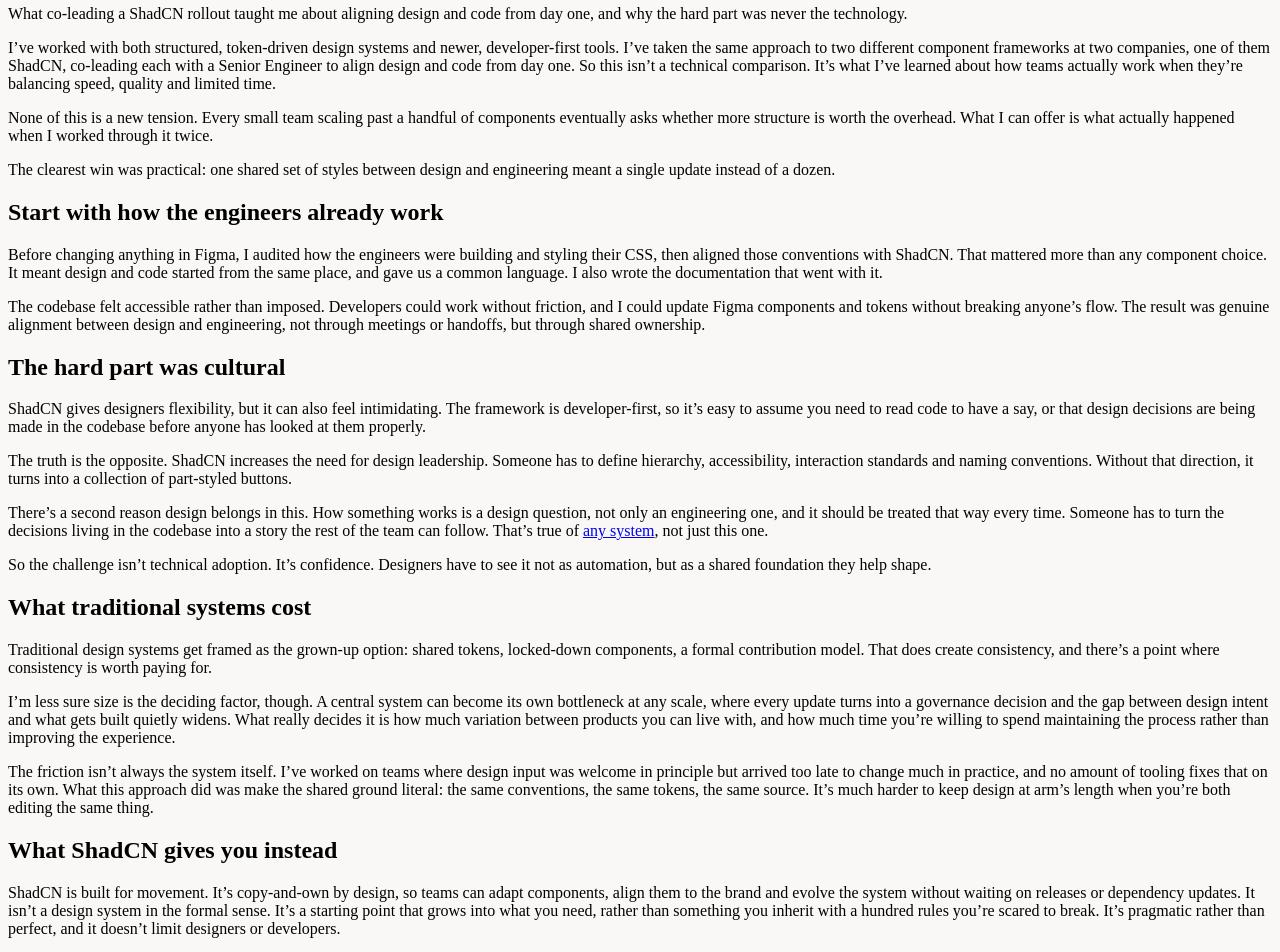
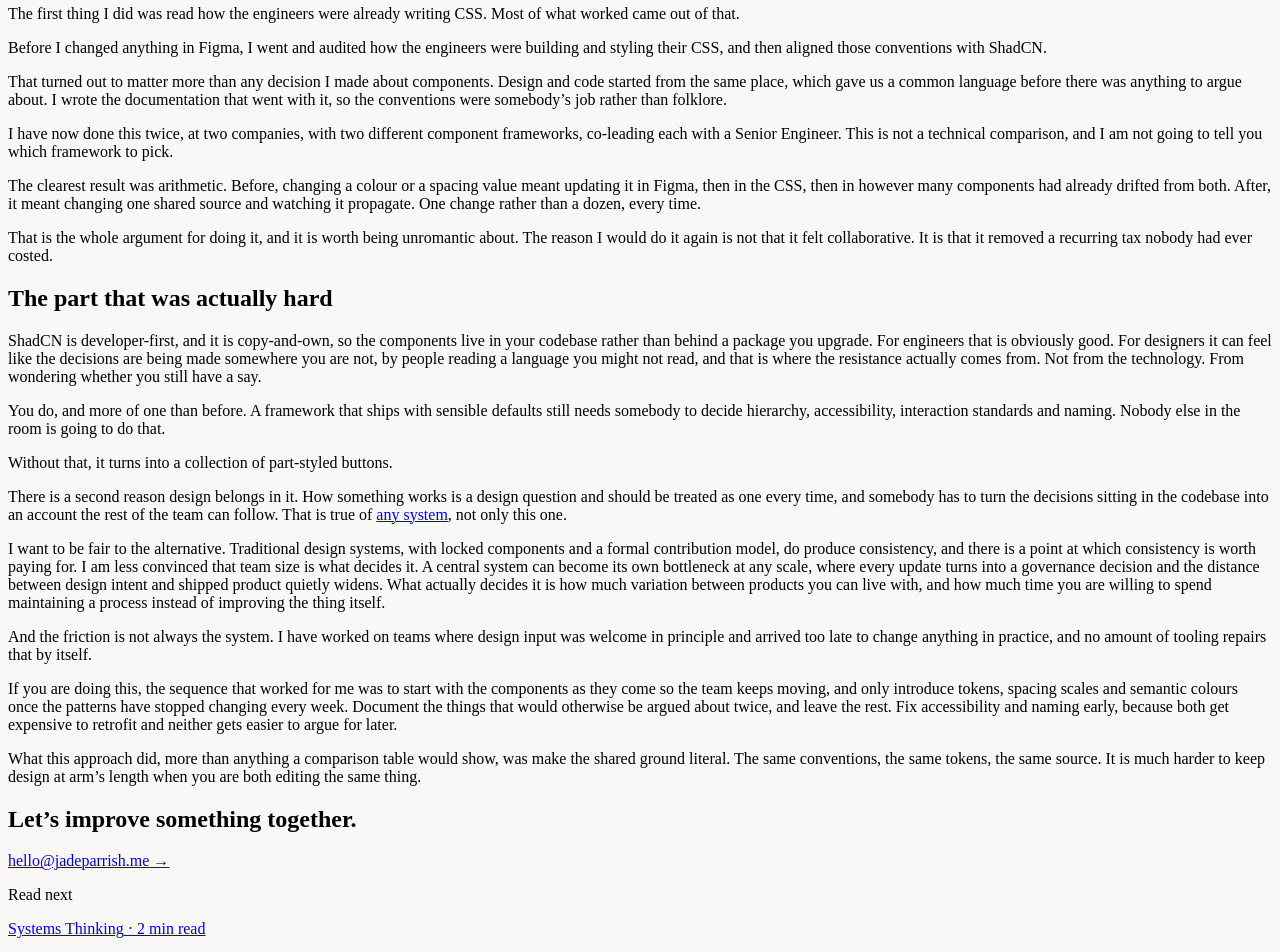
Before and after one commit to jadeparrish/portfolio, a Next.js app: page /thinking/shadcn in a window 1280 px wide. Shown: the part 140-1092 px from the top of the page. Built offline with nearby package versions, Linux system fonts and the light colour scheme.

Commit message:
Revise ShadCN article with updated insights and structure
Updated article content to reflect insights on ShadCN adoption, emphasizing design and engineering alignment. Revised metadata and adjusted article structure for clarity.

```diff
--- a/app/thinking/shadcn/page.js
+++ b/app/thinking/shadcn/page.js
@@ -5,15 +5,14 @@ import {
   ArticleBody,
   ArticleBlock,
   ArticleHeading,
-  ArticleBullets,
   PullQuote,
-  Accent,
   ArticleLink,
 } from '../../caseStudiesData';
 
 export const metadata = {
   title: "The hard part of adopting ShadCN wasn't technical: Jade Parrish",
-  description: 'What co-leading a ShadCN rollout taught me about aligning design and code from day one, and why the hard part was never the technology.',
+  description:
+    'The first thing I did was read how the engineers were already writing CSS. Most of what worked came out of that.',
 };
 
 export default function ShadcnArticle() {
@@ -24,8 +23,8 @@ export default function ShadcnArticle() {
         title={<>The hard part of adopting ShadCN wasn&rsquo;t technical.</>}
         subtitle={
           <>
-            What co-leading a ShadCN rollout taught me about aligning design and code
-            from day one, and why the hard part was never the technology.
+            The first thing I did was read how the engineers were already writing CSS.
+            Most of what worked came out of that.
           </>
         }
       />
@@ -33,157 +32,104 @@ export default function ShadcnArticle() {
       <ArticleBody>
         <ArticleBlock>
           <p>
-            I&rsquo;ve worked with both structured, token-driven design systems and
-            newer, developer-first tools. I&rsquo;ve taken the same approach to two
-            different component frameworks at two companies, one of them ShadCN,
-            co-leading each with a Senior Engineer to align design and code from day
-            one. So this isn&rsquo;t a technical comparison. It&rsquo;s what I&rsquo;ve
-            learned about how teams actually work when they&rsquo;re balancing speed,
-            quality and limited time.
+            Before I changed anything in Figma, I went and audited how the engineers were
+            building and styling their CSS, and then aligned those conventions with
+            ShadCN.
           </p>
           <p>
-            None of this is a new tension. Every small team scaling past a handful of
-            components eventually asks whether more structure is worth the overhead. What
-            I can offer is what actually happened when I worked through it twice.
+            That turned out to matter more than any decision I made about components.
+            Design and code started from the same place, which gave us a common language
+            before there was anything to argue about. I wrote the documentation that went
+            with it, so the conventions were somebody&rsquo;s job rather than folklore.
           </p>
           <p>
-            The clearest win was practical: one shared set of styles between design and
-            engineering meant a single update instead of a dozen.
+            I have now done this twice, at two companies, with two different component
+            frameworks, co-leading each with a Senior Engineer. This is not a technical
+            comparison, and I am not going to tell you which framework to pick.
+          </p>
+        </ArticleBlock>
+
+        <ArticleBlock>
+          <p>
+            The clearest result was arithmetic. Before, changing a colour or a spacing
+            value meant updating it in Figma, then in the CSS, then in however many
+            components had already drifted from both. After, it meant changing one shared
+            source and watching it propagate. One change rather than a dozen, every time.
+          </p>
+          <p>
+            That is the whole argument for doing it, and it is worth being unromantic
+            about. The reason I would do it again is not that it felt collaborative. It is
+            that it removed a recurring tax nobody had ever costed.
           </p>
         </ArticleBlock>
 
         <div>
-          <ArticleHeading>Start with how the engineers already work</ArticleHeading>
+          <ArticleHeading>The part that was actually hard</ArticleHeading>
           <ArticleBlock>
             <p>
-              Before changing anything in Figma, I audited how the engineers were
-              building and styling their CSS, then aligned those conventions with
-              ShadCN. That mattered more than any component choice. It meant design and
-              code started from the same place, and gave us a common language. I also
-              wrote the documentation that went with it.
+              ShadCN is developer-first, and it is copy-and-own, so the components live in
+              your codebase rather than behind a package you upgrade. For engineers that
+              is obviously good. For designers it can feel like the decisions are being
+              made somewhere you are not, by people reading a language you might not read,
+              and that is where the resistance actually comes from. Not from the
+              technology. From wondering whether you still have a say.
             </p>
             <p>
-              The codebase felt accessible rather than imposed. Developers could work
-              without friction, and I could update Figma components and tokens without
-              breaking anyone&rsquo;s flow. The result was genuine alignment between
-              design and engineering, not through meetings or handoffs, but through
-              shared ownership.
+              You do, and more of one than before. A framework that ships with sensible
+              defaults still needs somebody to decide hierarchy, accessibility,
+              interaction standards and naming. Nobody else in the room is going to do
+              that.
             </p>
-          </ArticleBlock>
-        </div>
-
-        <div>
-          <ArticleHeading>The hard part was cultural</ArticleHeading>
-          <ArticleBlock>
+            <PullQuote>
+              Without that, it turns into a collection of part-styled buttons.
+            </PullQuote>
             <p>
-              ShadCN gives designers flexibility, but it can also feel intimidating.
-              The framework is developer-first, so it&rsquo;s easy to assume you need to
-              read code to have a say, or that design decisions are being made in the
-              codebase before anyone has looked at them properly.
-            </p>
-            <p>
-              The truth is the opposite. ShadCN increases the need for design
-              leadership. Someone has to define hierarchy, accessibility, interaction
-              standards and naming conventions. Without that direction, it turns into a
-              collection of part-styled buttons.
-            </p>
-            <p>
-              There&rsquo;s a second reason design belongs in this. How something works
-              is a design question, not only an engineering one, and it should be treated
-              that way every time. Someone has to turn the decisions living in the
-              codebase into a story the rest of the team can follow. That&rsquo;s true
-              of{' '}
+              There is a second reason design belongs in it. How something works is a
+              design question and should be treated as one every time, and somebody has to
+              turn the decisions sitting in the codebase into an account the rest of the
+              team can follow. That is true of{' '}
               <ArticleLink href="/thinking/undocumented">any system</ArticleLink>, not
-              just this one.
-            </p>
-            <p>
-              So the challenge isn&rsquo;t technical adoption. It&rsquo;s confidence.
-              Designers have to see it not as automation, but as a shared foundation
-              they help shape.
-            </p>
-          </ArticleBlock>
-        </div>
-
-        <div>
-          <ArticleHeading>What traditional systems cost</ArticleHeading>
-          <ArticleBlock>
-            <p>
-              Traditional design systems get framed as the grown-up option: shared
-              tokens, locked-down components, a formal contribution model. That does
-              create consistency, and there&rsquo;s a point where consistency is worth
-              paying for.
-            </p>
-            <p>
-              I&rsquo;m less sure size is the deciding factor, though. A central system
-              can become its own bottleneck at any scale, where every update turns into a
-              governance decision and the gap between design intent and what gets built
-              quietly widens. What really decides it is how much variation between
-              products you can live with, and how much time you&rsquo;re willing to spend
-              maintaining the process rather than improving the experience.
-            </p>
-            <p>
-              The friction isn&rsquo;t always the system itself. I&rsquo;ve worked on
-              teams where design input was welcome in principle but arrived too late to
-              change much in practice, and no amount of tooling fixes that on its own.
-              What this approach did was make the shared ground literal: the same
-              conventions, the same tokens, the same source. It&rsquo;s much harder to
-              keep design at arm&rsquo;s length when you&rsquo;re both editing the same
-              thing.
-            </p>
-          </ArticleBlock>
-        </div>
-
-        <div>
-          <ArticleHeading>What ShadCN gives you instead</ArticleHeading>
-          <ArticleBlock>
-            <p>
-              ShadCN is built for movement. It&rsquo;s copy-and-own by design, so teams
-              can adapt components, align them to the brand and evolve the system without
-              waiting on releases or dependency updates. It isn&rsquo;t a design system
-              in the formal sense. It&rsquo;s a starting point that grows into what you
-              need, rather than something you inherit with a hundred rules you&rsquo;re
-              scared to break. It&rsquo;s pragmatic rather than perfect, and it
-              doesn&rsquo;t limit designers or developers.
-            </p>
-          </ArticleBlock>
-        </div>
-
-        <div>
-          <ArticleHeading>Finding the balance</ArticleHeading>
-          <ArticleBlock>
-            <p>
-              The most successful teams I&rsquo;ve seen treat ShadCN as a flexible base,
-              then layer on system thinking as the product matures:
-            </p>
-            <ArticleBullets
-              items={[
-                'Start with ShadCN components to move quickly',
-                'Introduce tokens, spacing scales and semantic colours once patterns stabilise',
-                'Document what matters, not everything',
-                'Keep accessibility and naming consistent from the start',
-              ]}
-            />
-            <p>
-              That way the system stays flexible but grounded. It grows with the product
-              rather than ahead of it.
+              only this one.
             </p>
           </ArticleBlock>
         </div>
 
         <ArticleBlock>
-          <PullQuote>
-            Traditional systems can end up protecting the status quo.{' '}
-            <Accent>
-              Used well, ShadCN protects consistency and momentum at the same time.
-            </Accent>
-          </PullQuote>
           <p>
-            When your team is five people trying to build something that feels bigger,
-            momentum is everything. But the reason I&rsquo;d do this again isn&rsquo;t a
-            feeling, it&rsquo;s the maths. Before this, a colour or spacing change meant
-            updating it separately in Figma, in the CSS, and in however many components
-            had drifted from both. Afterwards, it meant updating one shared source and
-            watching it propagate. One change, not a dozen, every time.
+            I want to be fair to the alternative. Traditional design systems, with locked
+            components and a formal contribution model, do produce consistency, and there
+            is a point at which consistency is worth paying for. I am less convinced that
+            team size is what decides it. A central system can become its own bottleneck
+            at any scale, where every update turns into a governance decision and the
+            distance between design intent and shipped product quietly widens. What
+            actually decides it is how much variation between products you can live with,
+            and how much time you are willing to spend maintaining a process instead of
+            improving the thing itself.
+          </p>
+          <p>
+            And the friction is not always the system. I have worked on teams where design
+            input was welcome in principle and arrived too late to change anything in
+            practice, and no amount of tooling repairs that by itself.
+          </p>
+        </ArticleBlock>
+
+        <ArticleBlock>
+          <p>
+            If you are doing this, the sequence that worked for me was to start with the
+            components as they come so the team keeps moving, and only introduce tokens,
+            spacing scales and semantic colours once the patterns have stopped changing
+            every week. Document the things that would otherwise be argued about twice,
+            and leave the rest. Fix accessibility and naming early, because both get
+            expensive to retrofit and neither gets easier to argue for later.
+          </p>
+        </ArticleBlock>
+
+        <ArticleBlock>
+          <p>
+            What this approach did, more than anything a comparison table would show, was
+            make the shared ground literal. The same conventions, the same tokens, the
+            same source. It is much harder to keep design at arm&rsquo;s length when you
+            are both editing the same thing.
           </p>
         </ArticleBlock>
       </ArticleBody>
```
